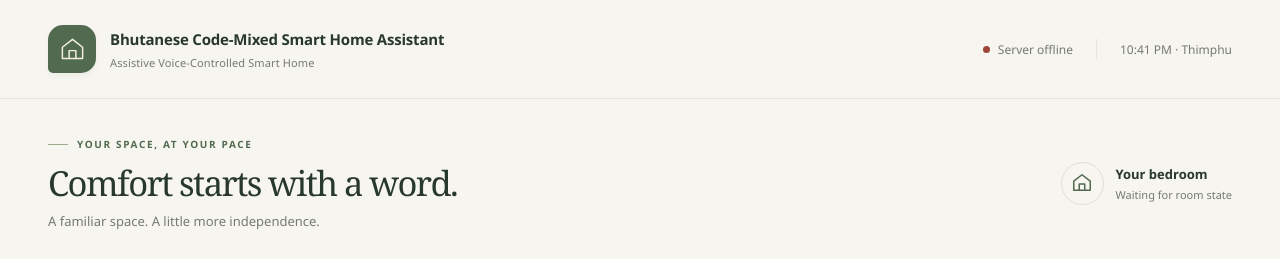
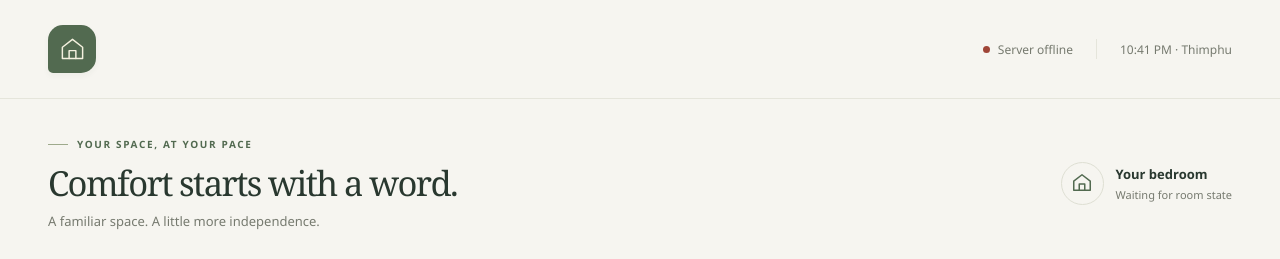
Before and after one commit to yangdey7/virtual_home_assistant, a website: page frontend/index.html in a window 1280 px wide. Shown: the top 259 px of the page. Drawn offline with Linux system fonts and the light colour scheme; files that its build step writes are made by us from their sources; no server answers; files whose address does not match are found by name.

Commit message:
updated navbar

```diff
--- a/frontend/index.html
+++ b/frontend/index.html
@@ -32,7 +32,7 @@
   <header class="site-header">
     <a class="brand" href="/" aria-label="Bhutanese Code-Mixed Smart Home Assistant home">
       <span class="brand-mark"><svg class="icon"><use href="#i-home"/></svg></span>
-      <span><strong>Bhutanese Code-Mixed<br class="brand-break"> Smart Home Assistant</strong><small>Assistive Voice-Controlled Smart Home</small></span>
+      <!-- <span><strong>Bhutanese Code-Mixed<br class="brand-break"> Smart Home Assistant</strong><small>Assistive Voice-Controlled Smart Home</small></span> -->
     </a>
     <div class="header-meta"><span class="connection" id="connection-status"><span class="status-dot"></span>Connecting</span><span class="header-divider"></span><span class="local-time" id="local-time">Thimphu · Bhutan</span></div>
   </header>
```
